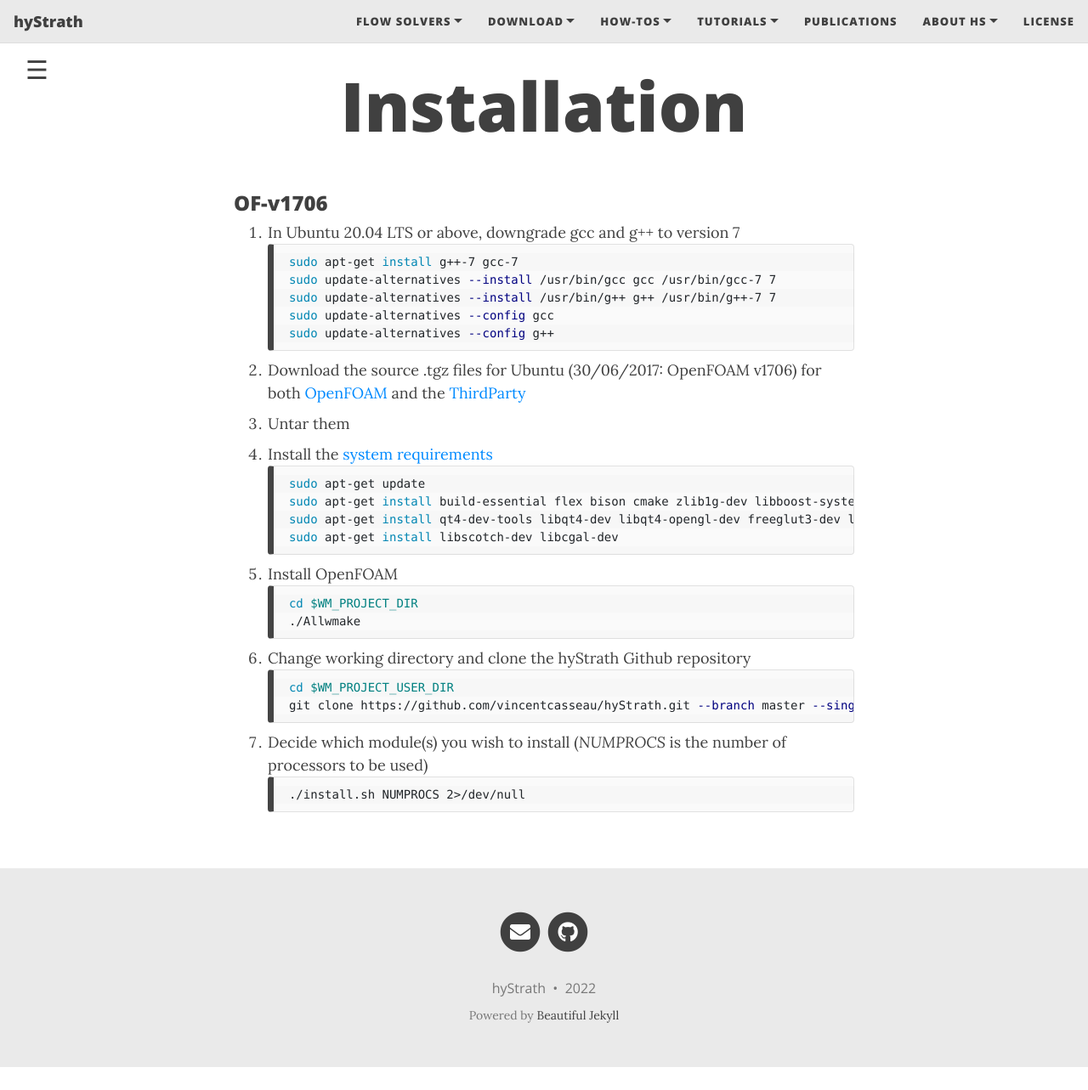
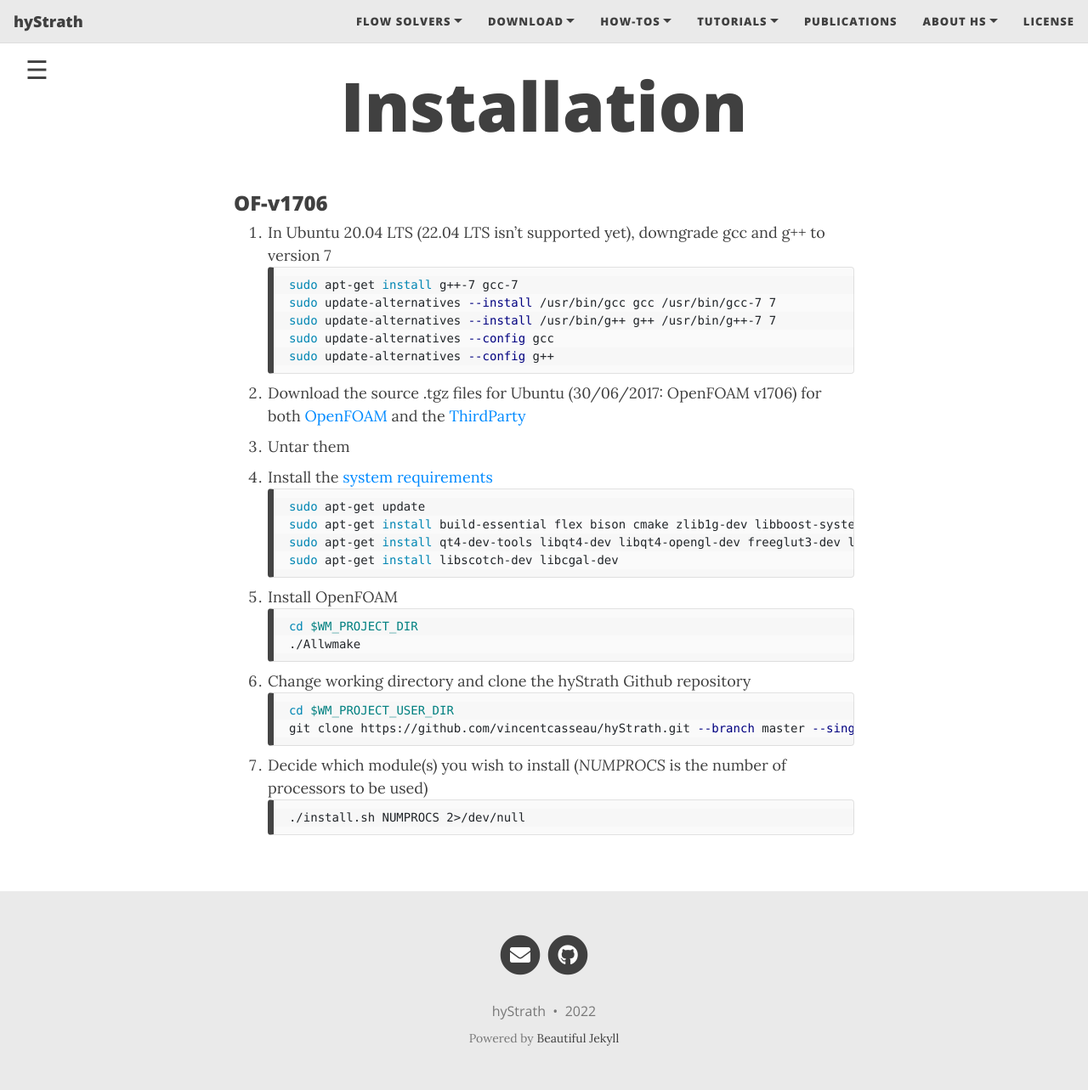
Before and after one commit to hystrath/hystrath.github.io, a Jekyll site: the page built from installation.md, in a window 1280 px wide and 1283 px high. Shown: the whole window at 85% size. Built offline with Jekyll 4.4.1, drawn with Linux system fonts in a browser that asks for light colours; nearby versions of some CDN libraries.

Commit message:
Editing pages

````diff
--- a/installation.md
+++ b/installation.md
@@ -38,7 +38,7 @@ if (localStorage.getItem("show_sidenav")) openNav()
 ### OF-v1706
 {: #OF-v1706 }
 
-1. In Ubuntu 20.04 LTS or above, downgrade gcc and g++ to version 7
+1. In Ubuntu 20.04 LTS (22.04 LTS isn't supported yet), downgrade gcc and g++ to version 7
     ```sh
     sudo apt-get install g++-7 gcc-7
     sudo update-alternatives --install /usr/bin/gcc gcc /usr/bin/gcc-7 7
````
